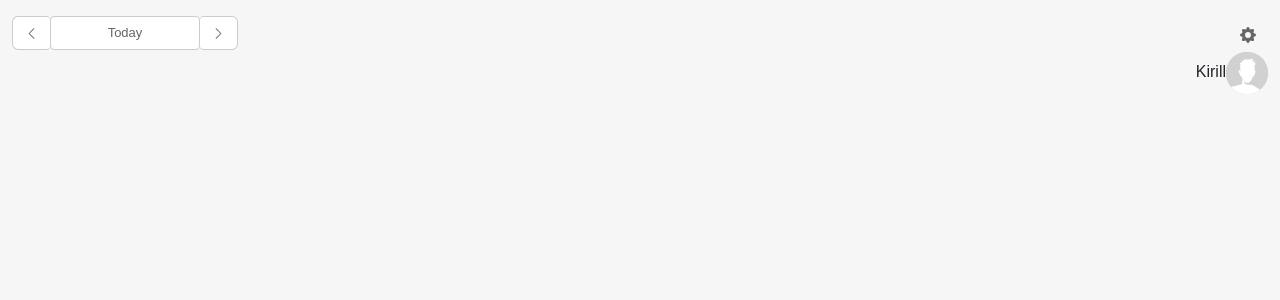
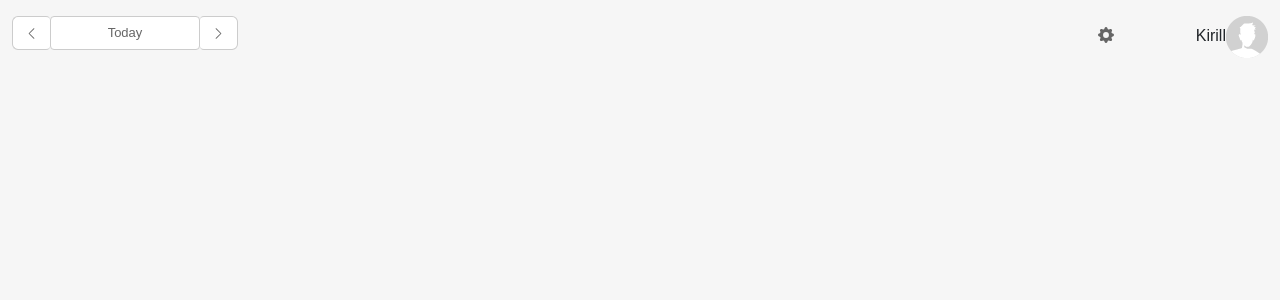
Before and after one commit to klavrenuk/schedule, a React (Create React App) app: page /dashboard in a window 1280 px wide. Shown: the top 300 px of the page. Built offline with nearby package versions, Linux system fonts and the light colour scheme; a web font is replaced by a local one.

Commit message:
DashboardHeader - fix grid

```diff
--- a/src/components/dashboard/DashboardHeader.jsx
+++ b/src/components/dashboard/DashboardHeader.jsx
@@ -9,14 +9,19 @@ const DashboardHeader = () => {
     return (
         <header className={'dashboard_header'}>
             <Row>
-                <Col sm={6}>
-                    <NavigationDays />
-                </Col>
-                <Col sm={6}
+                <Col sm={8}><NavigationDays /></Col>
+
+                <Col sm={4}
                      className={'text-right'}
                 >
-                    <Settings />
-                    <UserAccount />
+                    <Row>
+                        <Col sm={8}
+                             className={'text-right'}
+                        >
+                            <Settings />
+                        </Col>
+                        <Col sm={4}><UserAccount /></Col>
+                    </Row>
                 </Col>
             </Row>
         </header>
```
